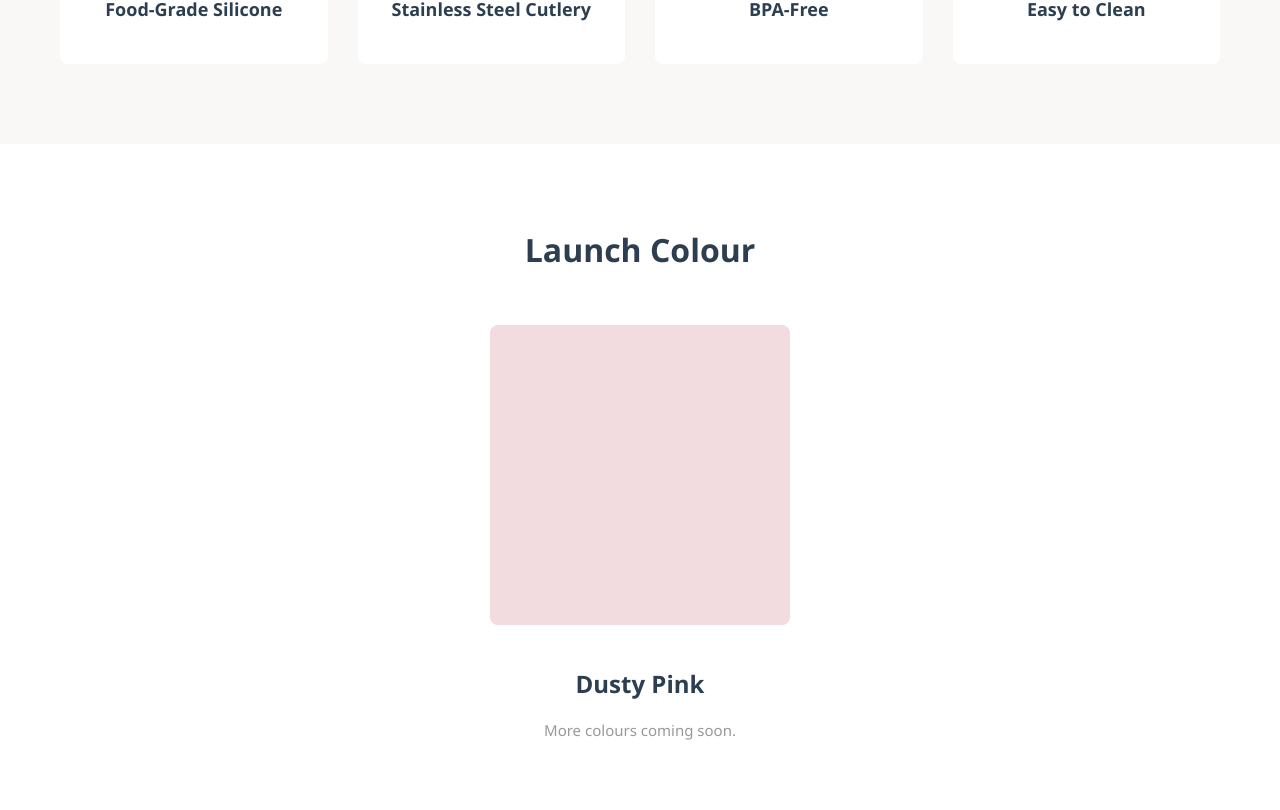
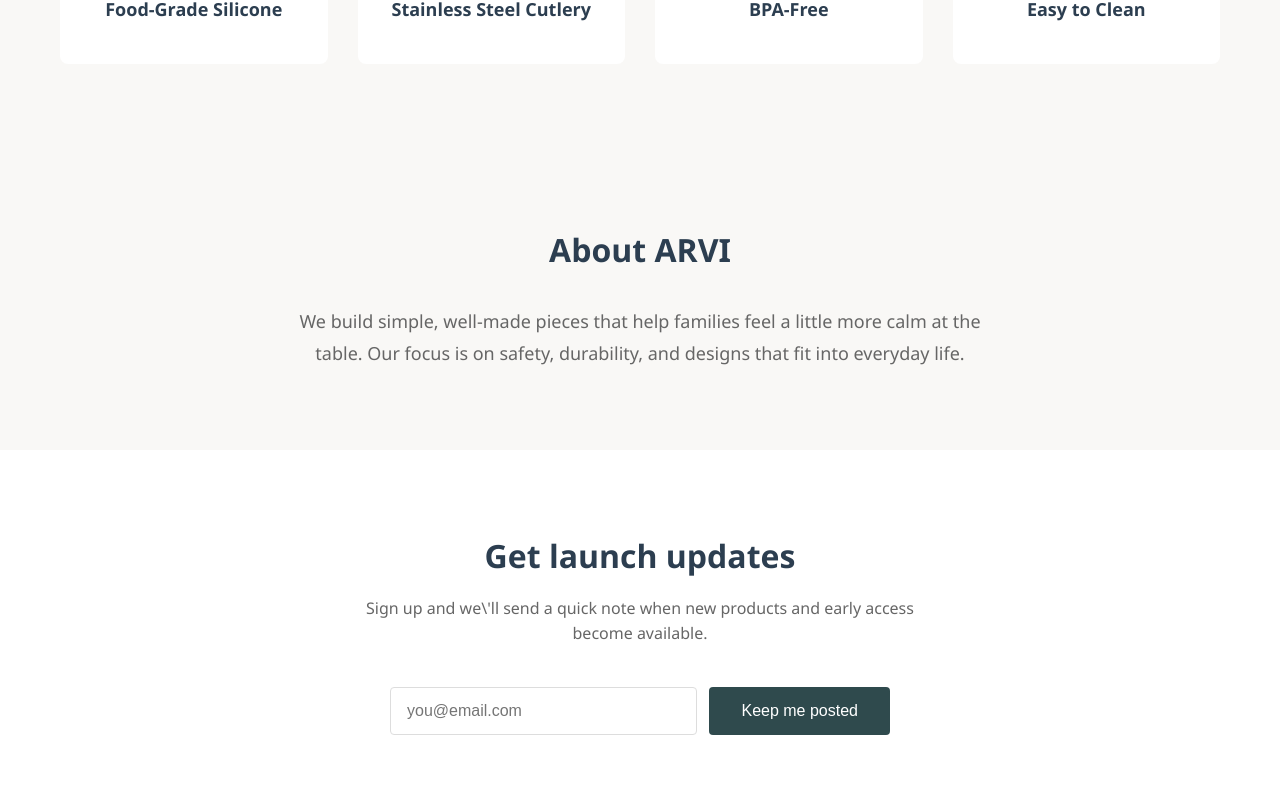
Before and after one commit to GautamAdhish/ARVI, a React (Create React App) app in the folder arvi-mern/: page / in a window 1280 px wide. Shown: the part 3070-3880 px from the top of the page. Built offline with nearby package versions, Linux system fonts and the light colour scheme.

Commit message:
Removed Launch Color

```diff
--- a/arvi-mern/src/App.js
+++ b/arvi-mern/src/App.js
@@ -29,7 +29,6 @@ function App() {
                 <Benefits />
                 <Lifestyle />
                 <Materials />
-                <Colour />
                 <About />
                 <Newsletter />
                 <Contact />
```
